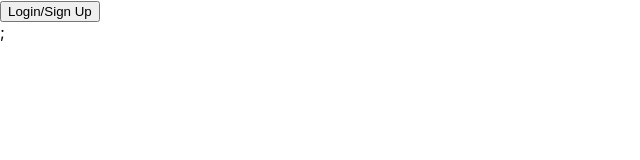
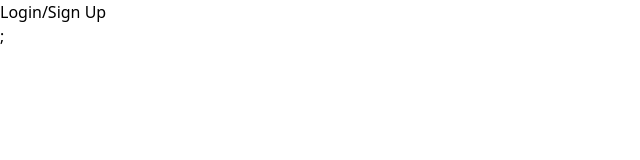
Before and after one commit to odders17/Football-info-MERN-app, a React (Create React App) app in the folder client/: page / in a window 1280 px wide. Shown: the top 160 px of the page, without its empty margins (0-640 px from the left). Built offline with nearby package versions, Linux system fonts and the light colour scheme.

Commit message:
adding Tailwind

```diff
--- a/client/src/index.css
+++ b/client/src/index.css
@@ -1,13 +1,3 @@
-body {
-  margin: 0;
-  font-family: -apple-system, BlinkMacSystemFont, 'Segoe UI', 'Roboto', 'Oxygen',
-    'Ubuntu', 'Cantarell', 'Fira Sans', 'Droid Sans', 'Helvetica Neue',
-    sans-serif;
-  -webkit-font-smoothing: antialiased;
-  -moz-osx-font-smoothing: grayscale;
-}
-
-code {
-  font-family: source-code-pro, Menlo, Monaco, Consolas, 'Courier New',
-    monospace;
-}
+@tailwind base;
+@tailwind components;
+@tailwind utilities;
--- /dev/null
+++ b/client/tailwind.config.js
@@ -0,0 +1,7 @@
+module.exports = {
+  content: ["./src/**/*.{js,jsx,ts,tsx}"],
+  theme: {
+    extend: {},
+  },
+  plugins: [],
+};
```
Also changed, not shown: client/package.json (+11 -0 lines), 1 other file (tests, documents, lock files or other folders).
